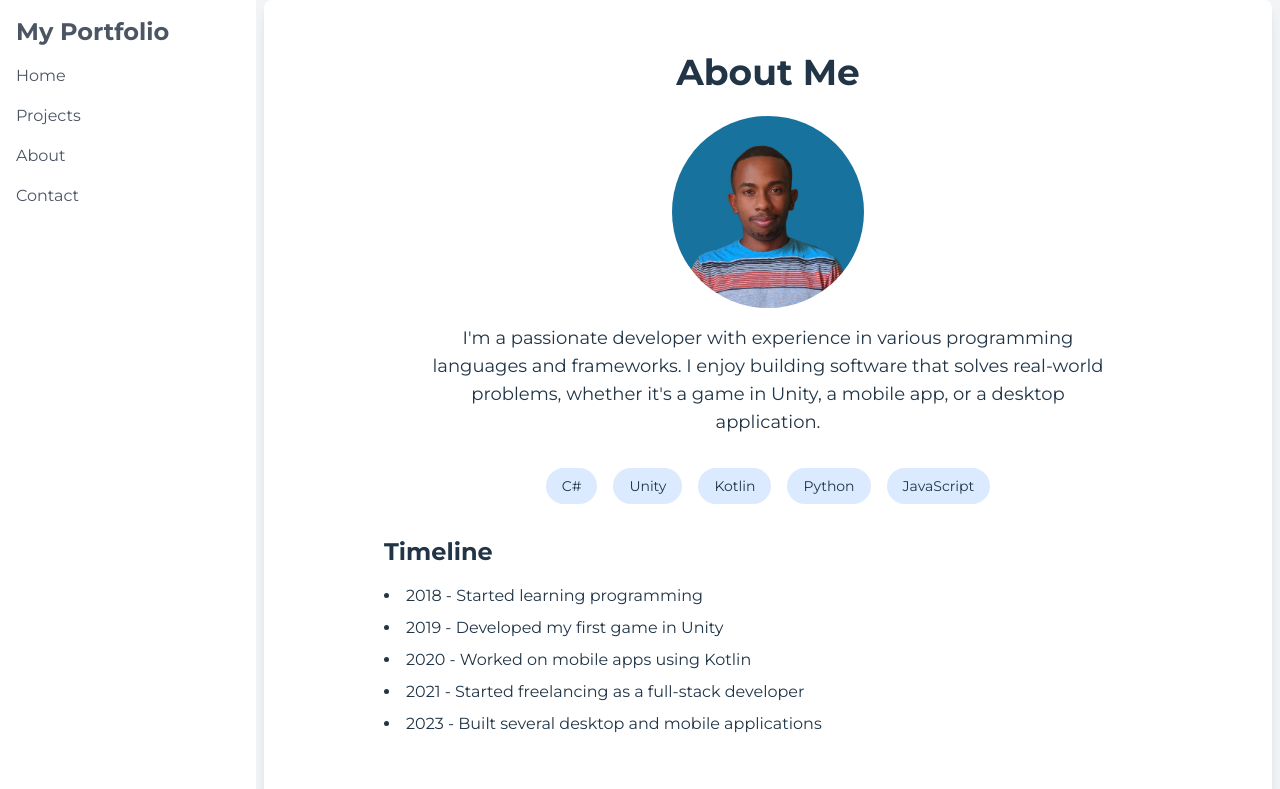
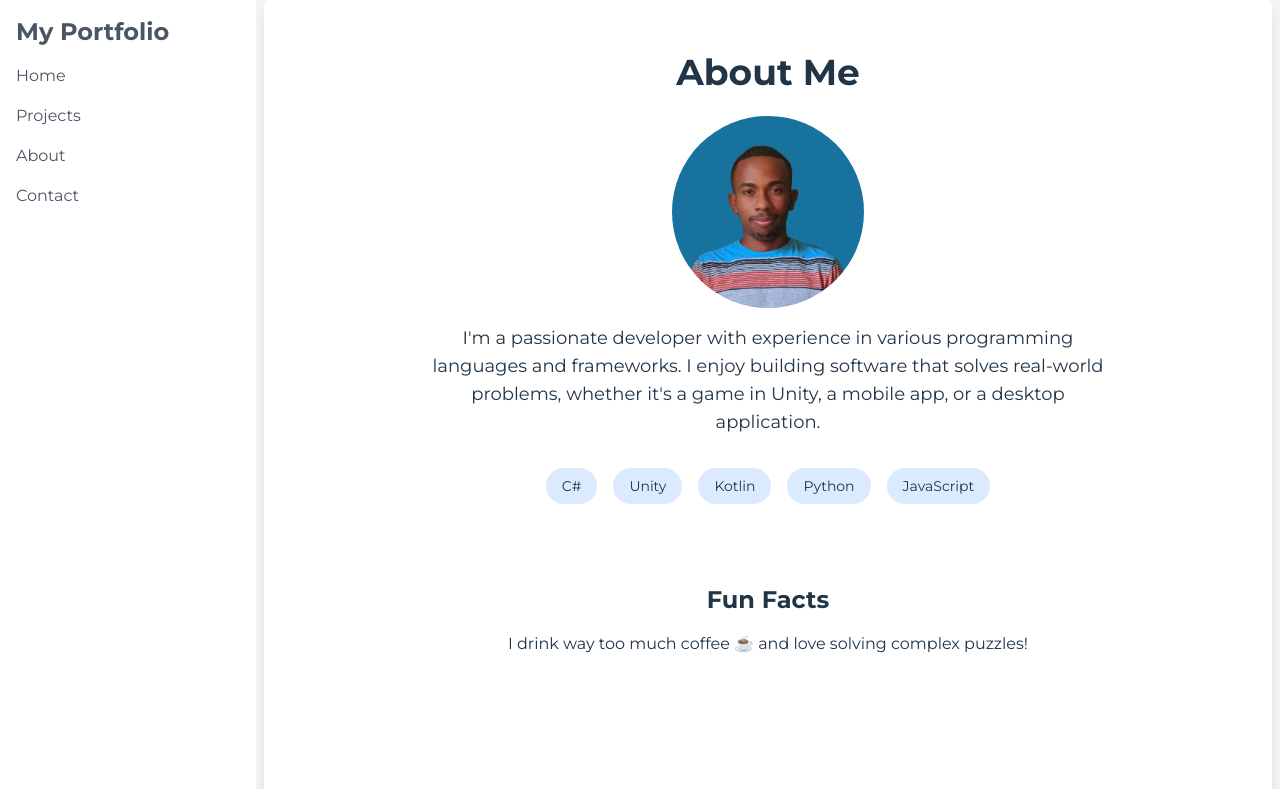
Before and after one commit to Chamssidine/my-portfolio, a React (Vite) app: page /about in a window 1280 px wide. Shown: the top 789 px of the page. Built offline with nearby package versions, Linux system fonts and the light colour scheme.

Commit message:
add url for someProject

```diff
--- a/package.json
+++ b/package.json
@@ -10,9 +10,10 @@
     "preview": "vite preview"
   },
   "dependencies": {
+    "@react-email/components": "0.0.30",
     "framer-motion": "^11.11.10",
-    "react": "^18.3.1",
-    "react-dom": "^18.3.1",
+    "react": "18.3.1",
+    "react-dom": "18.3.1",
     "react-icons": "^5.3.0",
     "react-loader-spinner": "^6.1.6",
     "react-modal": "^3.16.1",
@@ -32,6 +33,7 @@
     "postcss": "^8.4.47",
     "prettier": "^3.3.3",
     "prettier-plugin-tailwindcss": "^0.6.8",
+    "react-email": "3.0.3",
     "tailwindcss": "^3.4.14",
     "vite": "^5.4.9"
   }
--- a/src/pages/About.jsx
+++ b/src/pages/About.jsx
@@ -56,7 +56,7 @@ function About() {
       </motion.div>
 
       {/* Timeline Section */}
-      <motion.div
+      {/* <motion.div
         className="w-full max-w-3xl text-left"
         initial={{ opacity: 0 }}
         animate={{ opacity: 1 }}
@@ -70,7 +70,7 @@ function About() {
           <li>2021 - Started freelancing as a full-stack developer</li>
           <li>2023 - Built several desktop and mobile applications</li>
         </ul>
-      </motion.div>
+      </motion.div> */}
 
       {/* Fun Fact Section */}
       <motion.div
--- a/src/pages/Contact.jsx
+++ b/src/pages/Contact.jsx
@@ -116,6 +116,7 @@ function Contact() {
           Send
         </button>
       </motion.form>
+
     </motion.div>
   );
 }
--- a/src/pages/Projects.jsx
+++ b/src/pages/Projects.jsx
@@ -36,7 +36,7 @@ const projects = [
   "technologies": ["Python", "PyQt6", "Eric6"],
   "description": "Application for face detection and facial recognition using HAAR cascade and HOG (Histogram of Oriented Gradients)",
   "imageUrl": "./facial_detection.png",
-  "downloadUrl": ""
+  "downloadUrl": "https://github.com/Chamssidine/FaceDetection.git"
 },
 {
   "id": 5,
```
Also changed, not shown: 1 other file (tests, documents, lock files or other folders).
